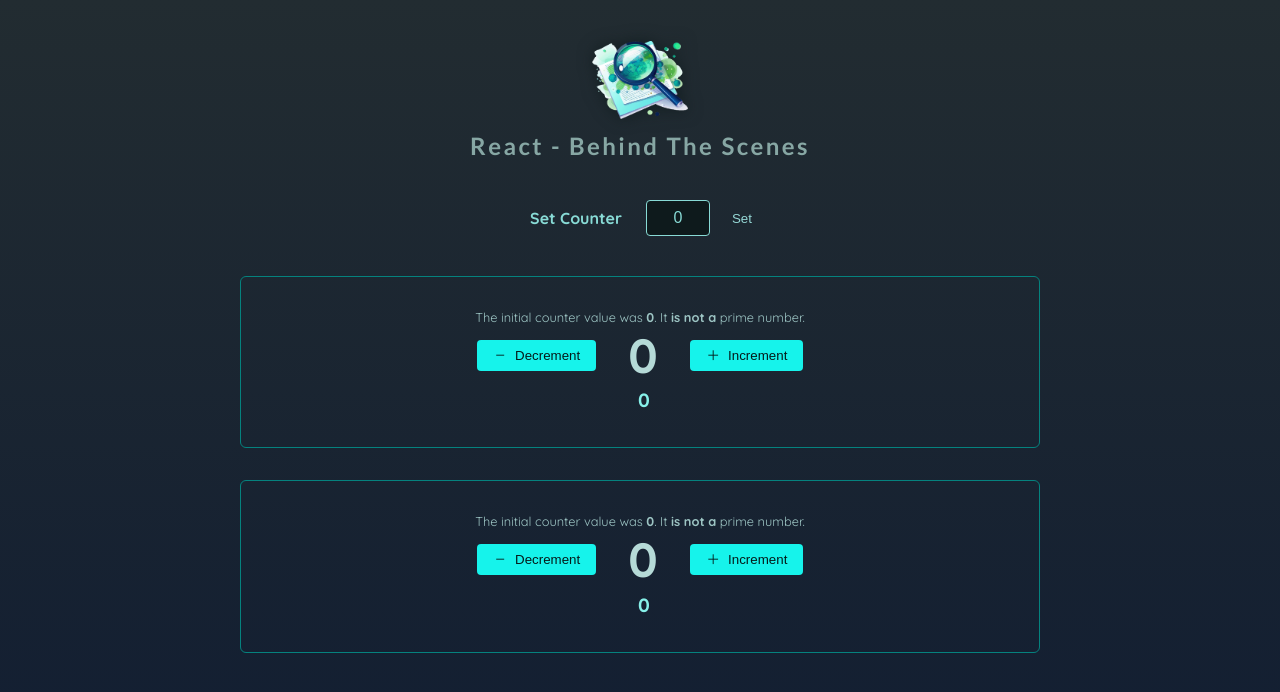
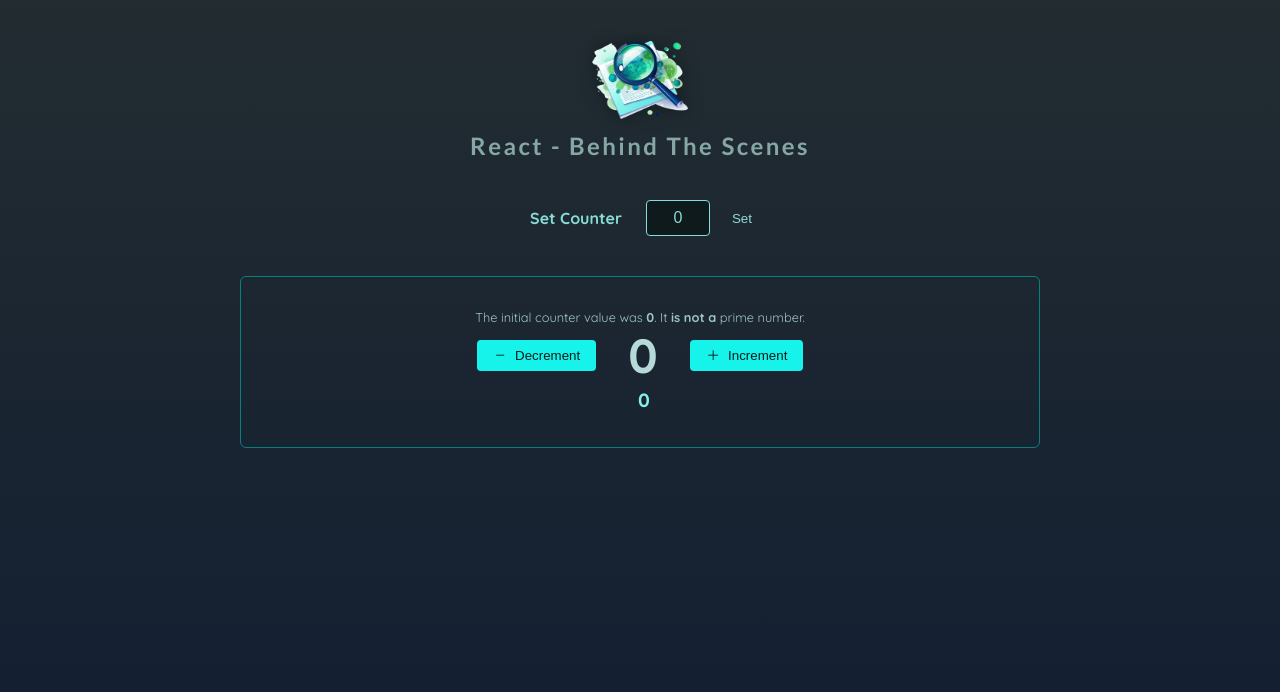
Before and after one commit to Oxana2014/ReactBehindTheScene, a React (Vite) app: page / in a window 1280 px wide. Shown: the top 692 px of the page. Built offline with nearby package versions, Linux system fonts and the light colour scheme.

Commit message:
add key to Counter to cause it to execute because of prop change

```diff
--- a/src/App.jsx
+++ b/src/App.jsx
@@ -19,8 +19,8 @@
       <Header />
       <main>
       <ConfigureCounter onSet={handleSetCount} />
-        <Counter initialCount={chosenCount} />
-        <Counter initialCount={0} />
+        <Counter key={chosenCount}  initialCount={chosenCount} />
+        {/* <Counter initialCount={0} /> */}
       </main>
     </>
   );
```
Also changed, not shown: src/components/Counter/Counter.jsx (+9 -3 lines).
